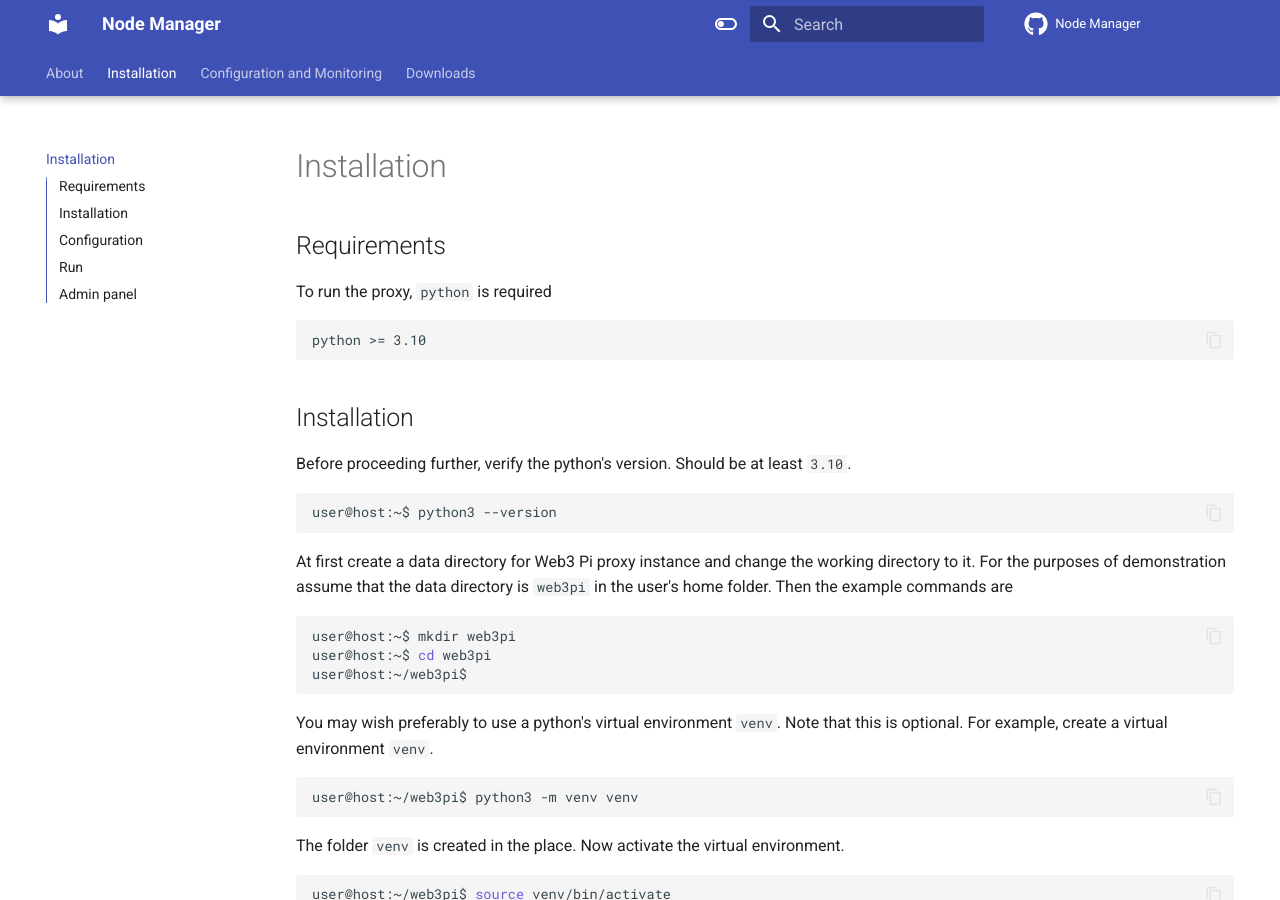
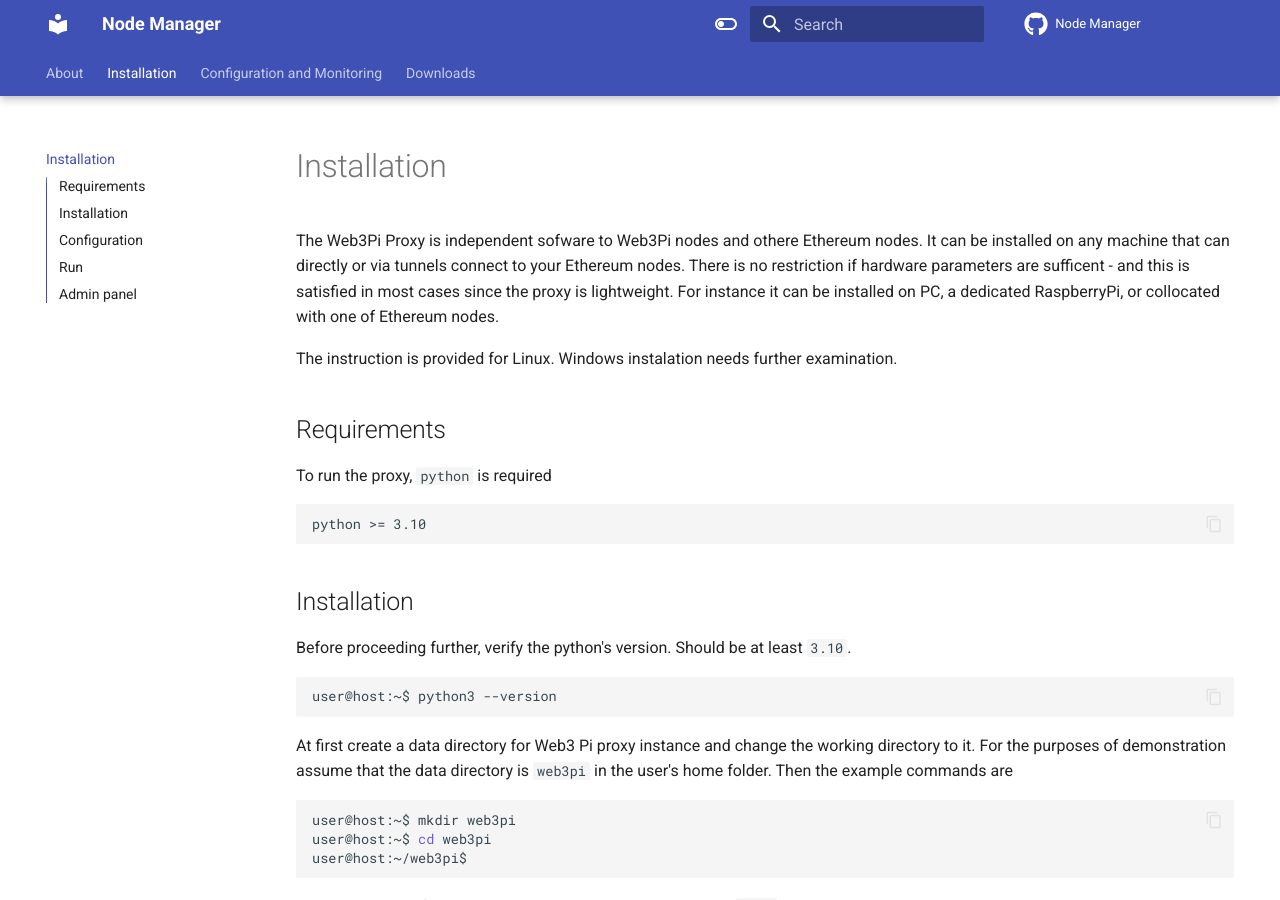
Before and after one commit to Web3-Pi/web3-reverse-proxy-docs, an MkDocs documentation site: the page built from docs/installation.md, in a window 1280 px wide and 900 px high. Built offline with MkDocs 1.6.1 and Material for MkDocs 9.7.7, drawn with Linux system fonts in a browser that asks for light colours; comment, search, counter and statistics services are not loaded.

Commit message:
fix: instalation location

```diff
--- a/docs/installation.md
+++ b/docs/installation.md
@@ -1,3 +1,14 @@
+The Web3Pi Proxy is independent sofware to Web3Pi nodes and othere Ethereum nodes.
+It can be installed on any machine that can directly or via tunnels
+connect to your Ethereum nodes.
+There is no restriction if hardware parameters are sufficent -
+and this is satisfied in most cases since the proxy is lightweight.
+For instance it can be installed on PC, a dedicated
+RaspberryPi, or collocated with one of Ethereum nodes.
+
+The instruction is provided for Linux.
+Windows instalation needs further examination.
+
 ## Requirements
 
 To run the proxy, `python` is required
```
